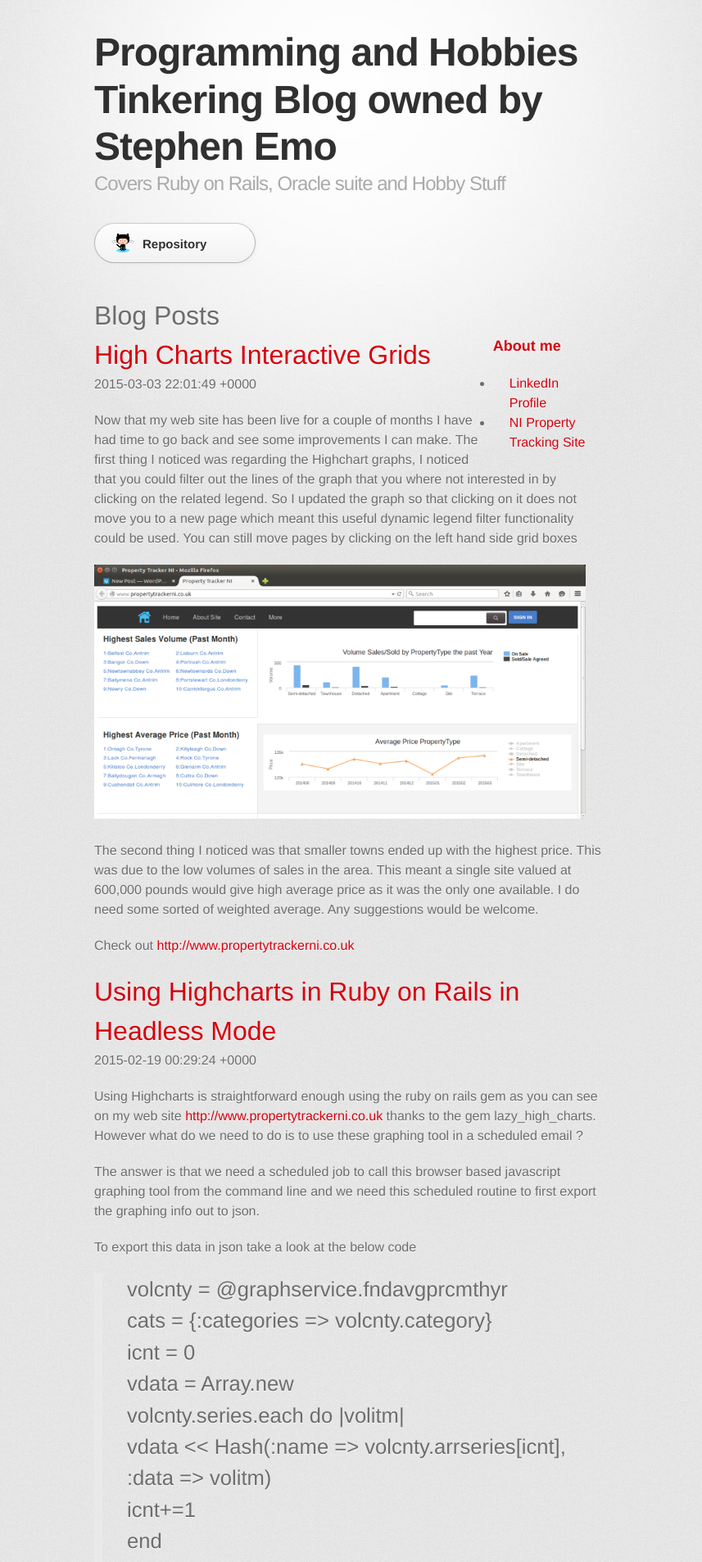
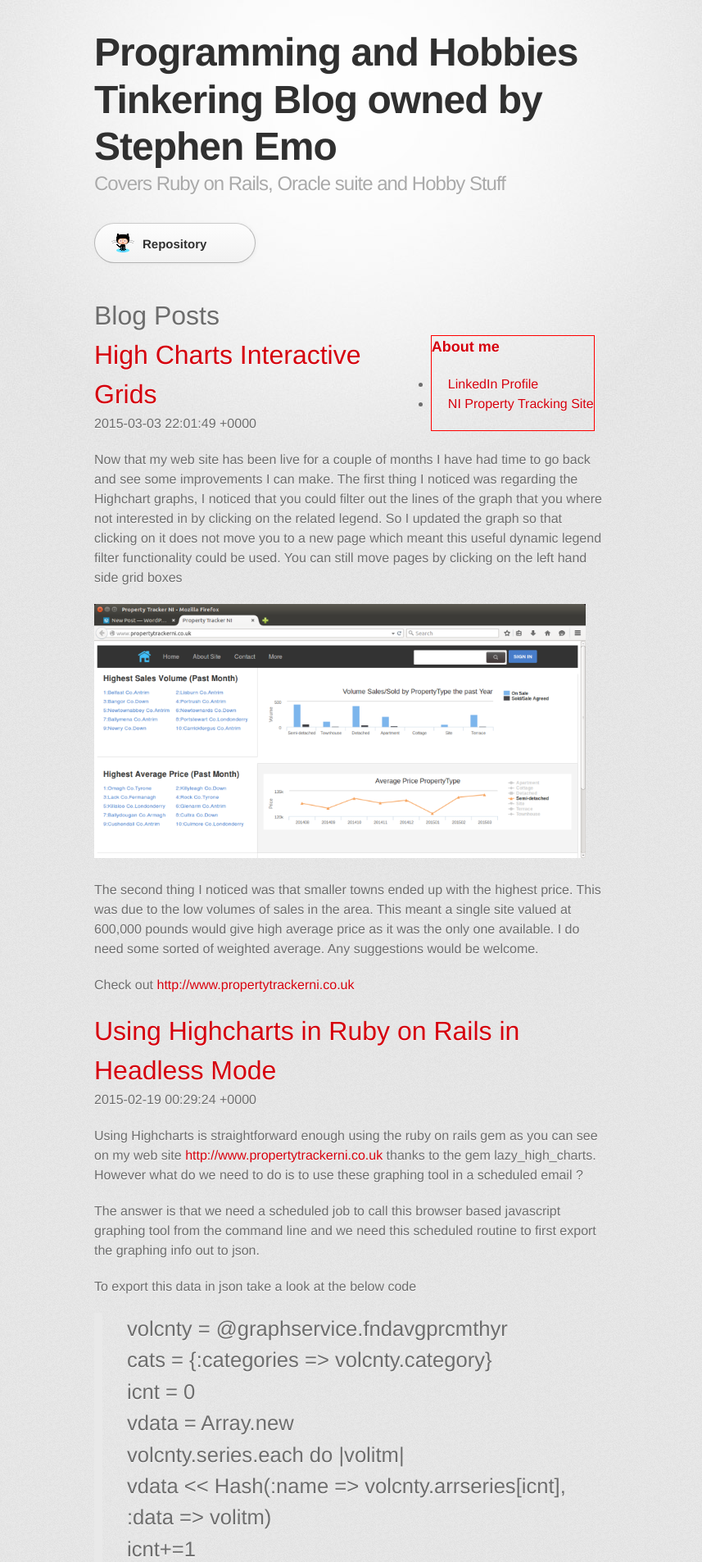
Before and after one commit to emomonkey/emomonkey.github.io, a Jekyll site: the page built from index.html, in a window 1280 px wide. Shown: the top 1906 px of the page at 82% size, without its empty margins (215-1072 px from the left). Built offline with Jekyll 4.4.1, drawn with Linux system fonts in a browser that asks for light colours; some web fonts are replaced; the list of posts is cut into pages by our own code.

Commit message:
Update stylesheet.css

```diff
--- a/stylesheets/stylesheet.css
+++ b/stylesheets/stylesheet.css
@@ -327,10 +327,9 @@
 }
 
 aside {
-  top: 20px;
   float: right;
   margin: 0 1.5%;
-  width: 20%;
+  border: 1px solid red;
 }
 
 /* MISC */
```
